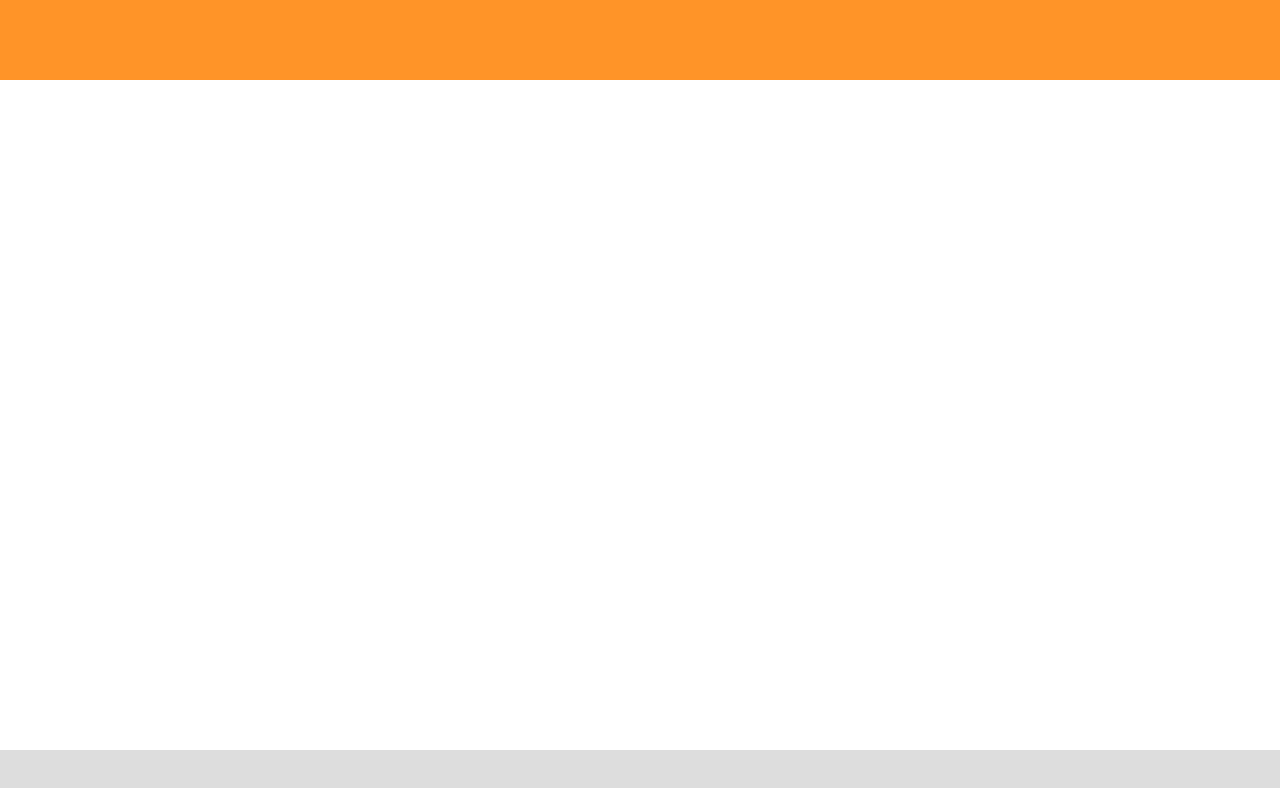
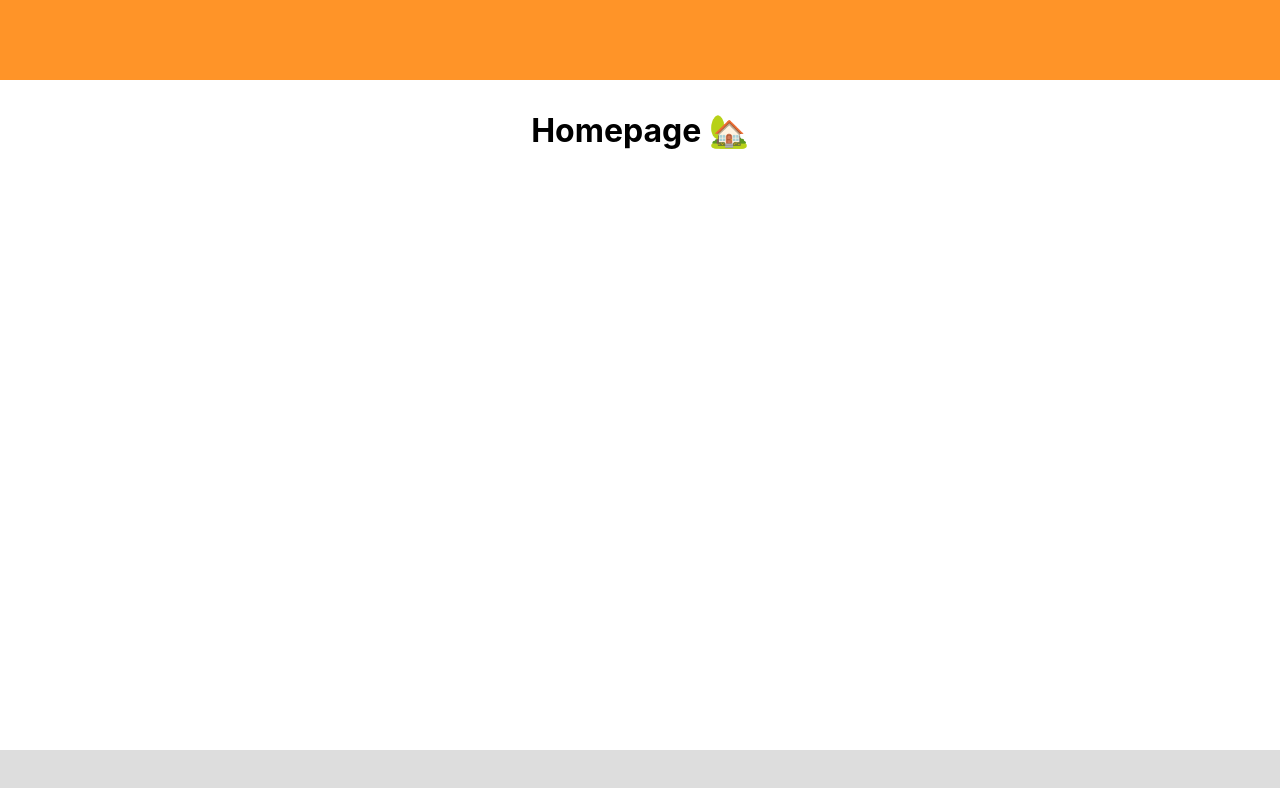
Before and after one commit to dmitrii-kuvaldin/47-typescript, a React (Create React App) app: page / in a window 1280 px wide. Shown: the top 788 px of the page. Built offline with nearby package versions, Linux system fonts and the light colour scheme.

Commit message:
react-router-dom

```diff
--- /dev/null
+++ b/src/components/homepage/HomePage.tsx
@@ -0,0 +1,11 @@
+// import styles from './HomePage.module.css'
+
+const HomePage = () => {
+  return (
+    <div className='lesson-container'>
+      <h1>Homepage 🏡</h1>
+    </div>
+  );
+};
+
+export default HomePage;
--- a/src/index.tsx
+++ b/src/index.tsx
@@ -1,4 +1,10 @@
 import ReactDOM from 'react-dom/client';
+import { HashRouter, Route, Routes } from 'react-router-dom';
+import Counter from './components/counter/Counter';
+import Feedback from './components/feedback/Feedback';
+import FetchDog from './components/fetchDog/FetchDog';
+import HomePage from './components/homepage/HomePage';
+import MyForm from './components/myForm/MyForm';
 import './index.css';
 import Layout from './layout/Layout';
 
@@ -7,7 +13,18 @@ const root = ReactDOM.createRoot(
   document.getElementById('root') as HTMLElement
 );
 root.render(
-  <>
-    <Layout />
-  </>
+  // оборачиваем все приложение в особый компонент HashRouter из библиотеки react-router-dom
+  <HashRouter>
+    {/* импортируем компонент Routes (пути) вокруг всех компонентов */}
+    <Routes>
+      {/* в обертке Route (один пути) передаем пропсами: element - вызов компонента-обертки (который всегда будет на странице) path - строчное значение пути до компонента */}
+      <Route path='/' element={<Layout />}>
+        <Route element={<HomePage />} path='/' />
+        <Route element={<FetchDog />} path='fetch-dog' />
+        <Route element={<Counter />} path='counter' />
+        <Route element={<MyForm />} path='my-form' />
+        <Route element={<Feedback />} path='feedback' />
+      </Route>
+    </Routes>
+  </HashRouter>
 );
--- a/src/layout/Layout.tsx
+++ b/src/layout/Layout.tsx
@@ -1,3 +1,4 @@
+import { Outlet } from 'react-router-dom';
 import styles from './layout.module.css'
 
 const Layout = () => {
@@ -5,7 +6,9 @@ const Layout = () => {
     <div className={styles.pageWrapper}>
       <header className={styles.header}></header>
       <main className={styles.main}>
-
+        {/* за место компонента outlet импортированного из библиотеки react-router-dom будут приходить компоненты из routing, чьи пути мы пропишем в index.tsx */}
+        <Outlet/>
+        {/* здесь мог бы быть (и будет)  ваш компонент */}
       </main>
       <footer className={styles.footer}></footer>
     </div>
```
